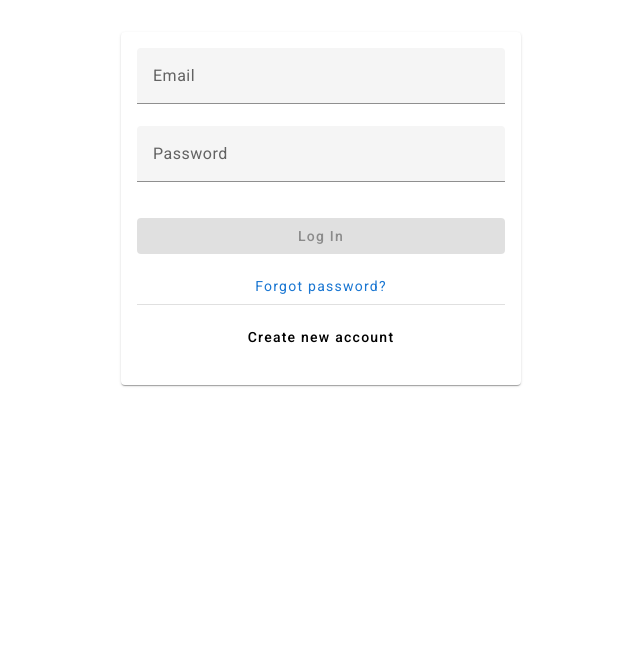
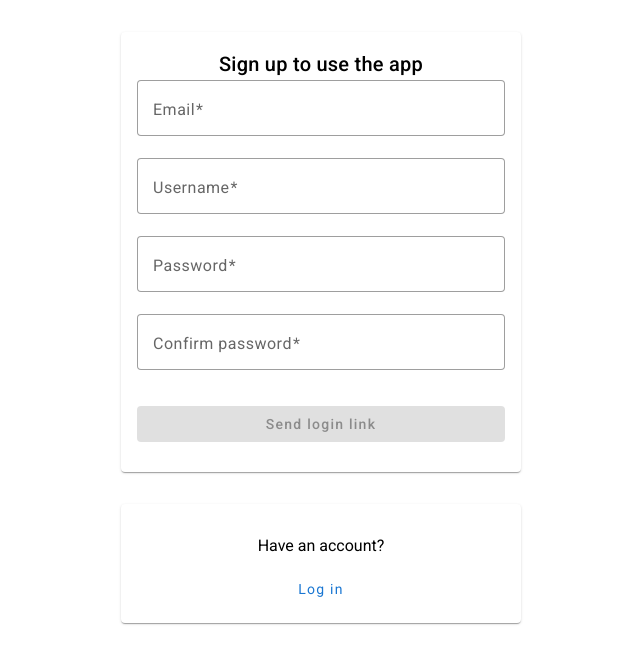
Before and after one commit to danipineiro/register-login, an Angular app in the folder frontend/: page /auth/signup in a window 1280 px wide. Before the commit this address led to /auth/login. Shown: the top 664 px of the page, without its empty margins (319-959 px from the left). Built offline with nearby package versions, Linux system fonts and the light colour scheme.

Commit message:
refactor login component

```diff
--- a/frontend/src/app/auth/login/login.component.html
+++ b/frontend/src/app/auth/login/login.component.html
@@ -33,7 +33,7 @@
 
       <mat-divider></mat-divider>
 
-      <button mat-flat-button color="secondary" (click)="openSingUpDialog()">
+      <button mat-flat-button color="secondary" routerLink="/auth/signup" class="mt-4">
         Create new account
       </button>
     </form>
--- a/frontend/src/app/auth/login/login.component.ts
+++ b/frontend/src/app/auth/login/login.component.ts
@@ -12,7 +12,6 @@ import { MatCard, MatCardContent } from '@angular/material/card';
 import { MatButtonModule } from '@angular/material/button';
 import { MatDivider } from '@angular/material/divider';
 import { MatDialog } from '@angular/material/dialog';
-import { SignupComponent } from './signup/signup.component';
 import { AuthService } from '../auth.service';
 import { Router, RouterLink } from '@angular/router';
 import { LoginRequest, LoginResponse } from '../auth.model';
@@ -63,10 +62,4 @@ export class LoginComponent implements OnInit {
       },
     });
   }
-
-  openSingUpDialog() {
-    this.dialog.open(SignupComponent, {
-      width: '500px',
-    });
-  }
 }
--- a/frontend/src/app/auth/login/signup/signup.component.html
+++ /dev/null
@@ -1,68 +0,0 @@
-<h1 mat-dialog-title>Sign Up</h1>
-<div mat-dialog-content>
-  <form [formGroup]="signupForm">
-    <mat-form-field>
-      <input matInput placeholder="Username" formControlName="username" required />
-      <mat-error
-        *ngIf="
-          signupForm.get('username')?.hasError('required') && signupForm.get('username')?.touched
-        "
-      >
-        Please provide a valid username
-      </mat-error>
-    </mat-form-field>
-
-    <mat-form-field>
-      <input matInput placeholder="Email" formControlName="email" required />
-      <mat-error
-        *ngIf="signupForm.get('email')?.hasError('required') && signupForm.get('email')?.touched"
-      >
-        Please provide a valid email address
-      </mat-error>
-    </mat-form-field>
-
-    <mat-form-field>
-      <input matInput type="password" placeholder="Password" formControlName="password1" required />
-      <mat-error
-        *ngIf="
-          signupForm.get('password1')?.hasError('required') && signupForm.get('password1')?.touched
-        "
-      >
-        Please provide a valid password
-      </mat-error>
-    </mat-form-field>
-
-    <mat-form-field>
-      <input
-        matInput
-        type="password"
-        placeholder="Confirm Password"
-        formControlName="password2"
-        required
-      />
-      <mat-error
-        *ngIf="
-          signupForm.get('password2')?.hasError('required') && signupForm.get('password2')?.touched
-        "
-      >
-        Please provide a valid password
-      </mat-error>
-    </mat-form-field>
-
-    <mat-error
-      *ngIf="
-        signupForm.hasError('notSame') &&
-        signupForm.get('password1')?.dirty &&
-        signupForm.get('password2')?.dirty
-      "
-    >
-      Passwords do not match
-    </mat-error>
-  </form>
-</div>
-
-<div mat-dialog-actions align="center">
-  <button mat-flat-button color="primary" (click)="signUp()" [disabled]="!signupForm.valid">
-    Sign Up
-  </button>
-</div>
--- a/frontend/src/app/auth/login/signup/signup.component.scss
+++ /dev/null
@@ -1,9 +0,0 @@
-mat-form-field {
-  display: block;
-}
-
-mat-dialog-content {
-  display: flex;
-  flex-direction: column;
-  align-items: center;
-}
--- a/frontend/src/app/auth/routes.ts
+++ b/frontend/src/app/auth/routes.ts
@@ -4,6 +4,7 @@ import { ConfirmEmailComponent } from './confirm-email/confirm-email.component';
 import { isNotLoggedGuard } from '../core/guards/is-not-logged.guard';
 import { PasswordResetComponent } from './password-reset/password-reset.component';
 import { PasswordResetConfirmComponent } from './password-reset-confirm/password-reset-confirm.component';
+import { SignupComponent } from './signup/signup.component';
 
 export const authRoutes: Routes = [
   {
@@ -11,6 +12,12 @@ export const authRoutes: Routes = [
     component: LoginComponent,
     canActivate: [isNotLoggedGuard],
     title: 'Login',
+  },
+  {
+    path: 'signup',
+    component: SignupComponent,
+    canActivate: [isNotLoggedGuard],
+    title: 'Register',
   },
   {
     path: 'password/reset/confirm',
--- /dev/null
+++ b/frontend/src/app/auth/signup/signup.component.html
@@ -0,0 +1,71 @@
+<mat-card>
+  <mat-card-header class="centered-header">
+    <mat-card-title class="centered-title">Sign up to use the app</mat-card-title>
+  </mat-card-header>
+  <mat-card-content>
+    <form [formGroup]="signupForm" (ngSubmit)="submit()">
+      <mat-form-field appearance="outline" class="w-full">
+        <mat-label>Email</mat-label>
+        <input matInput formControlName="email" type="email" required/>
+        @if (signupForm.get('email')?.invalid &&
+        (signupForm.get('email')?.touched || signupForm.get('email')?.dirty)) {
+          <mat-error>Please enter a valid email</mat-error>
+        }
+      </mat-form-field>
+
+      <mat-form-field appearance="outline" class="w-full">
+        <mat-label>Username</mat-label>
+        <input matInput formControlName="username" type="text" required/>
+        @if (signupForm.get('username')?.invalid &&
+        (signupForm.get('username')?.touched || signupForm.get('username')?.dirty)) {
+          <mat-error>Please enter a valid username</mat-error>
+        }
+      </mat-form-field>
+
+      <mat-form-field appearance="outline" class="w-full">
+        <mat-label>Password</mat-label>
+        <input matInput formControlName="password1" type="password" required/>
+        @if (signupForm.get('password1')?.invalid &&
+        (signupForm.get('password1')?.touched || signupForm.get('password1')?.dirty)) {
+          <mat-error>Password is required</mat-error>
+        }
+      </mat-form-field>
+
+      <mat-form-field appearance="outline" class="w-full">
+        <mat-label>Confirm password</mat-label>
+        <input matInput formControlName="password2" type="password" required/>
+        @if (signupForm.get('password2')?.invalid &&
+        (signupForm.get('password2')?.touched || signupForm.get('password2')?.dirty)) {
+          <mat-error>Password is required</mat-error>
+        }
+      </mat-form-field>
+
+      @if (signupForm.hasError('notSame') &&
+      signupForm.get('password1')?.dirty &&
+      signupForm.get('password2')?.dirty) {
+        <mat-error> Passwords do not match</mat-error>
+      }
+
+      <button
+              mat-flat-button
+              color="primary"
+              class="mt-4"
+              type="submit"
+              [disabled]="signupForm.invalid"
+      >
+        Send login link
+      </button>
+    </form>
+  </mat-card-content>
+</mat-card>
+
+<mat-card>
+  <mat-card-content>
+    <p>
+      Have an account?
+    </p>
+    <p>
+      <a mat-button routerLink="/auth/login" class="link-button"> Log in </a>
+    </p>
+  </mat-card-content>
+</mat-card>
--- /dev/null
+++ b/frontend/src/app/auth/signup/signup.component.scss
@@ -0,0 +1,32 @@
+mat-card {
+  max-width: 400px;
+  margin: 2em auto;
+  text-align: center;
+}
+
+mat-form-field {
+  display: block;
+}
+
+button {
+  width: 100%;
+  margin: 1em 0;
+}
+
+.centered-header {
+  justify-content: center;
+}
+
+.centered-title {
+  text-align: center;
+  width: 100%;
+}
+
+.link-button {
+  padding: 0;
+  min-width: unset;
+  text-transform: none;
+  font-weight: normal;
+  font-size: 14px;
+  color: #1976d2 !important;
+}
--- a/frontend/src/app/auth/login/signup/signup.component.ts
+++ b/frontend/src/app/auth/signup/signup.component.ts
@@ -1,12 +1,5 @@
-import { Component, Inject, OnInit } from '@angular/core';
-import { MatError, MatFormField } from '@angular/material/form-field';
-import {
-  MatDialogActions,
-  MatDialogContent,
-  MatDialogTitle,
-  MatDialogRef,
-  MAT_DIALOG_DATA,
-} from '@angular/material/dialog';
+import { Component, OnInit } from '@angular/core';
+import { MatError, MatFormField, MatLabel } from '@angular/material/form-field';
 import {
   AbstractControl,
   FormControl,
@@ -17,11 +10,12 @@ import {
   Validators,
 } from '@angular/forms';
 import { MatInput } from '@angular/material/input';
-import { MatButton } from '@angular/material/button';
-import { NgIf } from '@angular/common';
-import { AuthService } from '../../auth.service';
-import { NotificationService } from '../../../core/services/notification.service';
-import { RegisterRequest } from '../../auth.model';
+import { MatAnchor, MatButton } from '@angular/material/button';
+import { AuthService } from '../auth.service';
+import { NotificationService } from '../../core/services/notification.service';
+import { RegisterRequest } from '../auth.model';
+import { MatCard, MatCardContent, MatCardHeader, MatCardTitle } from '@angular/material/card';
+import { RouterLink } from '@angular/router';
 
 @Component({
   selector: 'app-signup',
@@ -29,14 +23,17 @@ import { RegisterRequest } from '../../auth.model';
   imports: [
     MatFormField,
     MatError,
-    MatDialogActions,
-    MatDialogContent,
-    MatDialogTitle,
     FormsModule,
     MatInput,
     MatButton,
     ReactiveFormsModule,
-    NgIf,
+    MatCard,
+    MatCardContent,
+    MatCardHeader,
+    MatCardTitle,
+    MatLabel,
+    MatAnchor,
+    RouterLink,
   ],
   templateUrl: './signup.component.html',
   styleUrl: './signup.component.scss',
@@ -47,8 +44,6 @@ export class SignupComponent implements OnInit {
   constructor(
     private authService: AuthService,
     private notificationService: NotificationService,
-    public dialogRef: MatDialogRef<SignupComponent>,
-    @Inject(MAT_DIALOG_DATA) public data: any,
   ) {}
 
   ngOnInit() {
@@ -69,22 +64,14 @@ export class SignupComponent implements OnInit {
     return pass === confirmPass ? null : { notSame: true };
   }
 
-  closeDialog(): void {
-    this.dialogRef.close();
-  }
-
-  signUp() {
+  submit() {
     const registrationData: RegisterRequest = this.signupForm.value;
-    console.log(registrationData);
     this.authService.register(registrationData).subscribe({
       next: () => {
         this.notificationService.showSuccess('Please check your email to verify your account');
       },
       error: (error) => {
-        console.error('There was an error!', error);
-      },
-      complete: () => {
-        this.closeDialog();
+        this.notificationService.showError('An error occurred during registration');
       },
     });
   }
```
